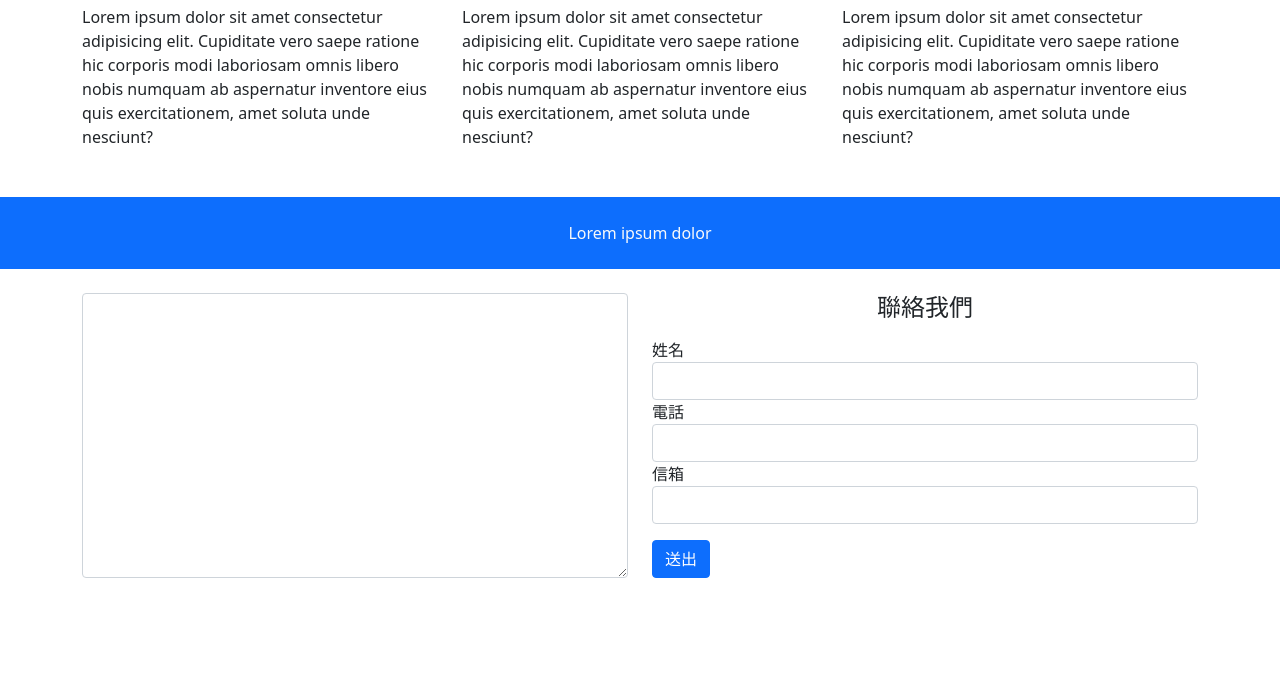
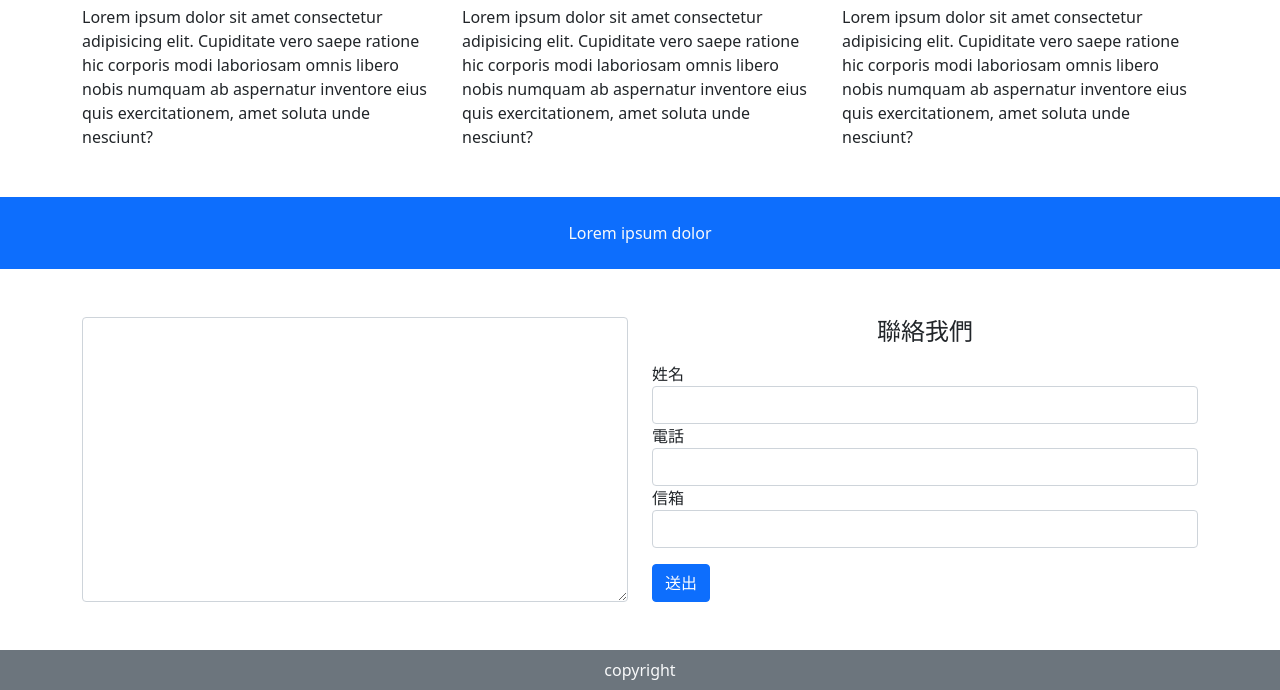
Before and after one commit to chennalhua/git-test, a plain HTML site: page index.html in a window 1280 px wide. Shown: the part 697-1387 px from the top of the page. Before the commit the page ends 1299 px from the top, so only its background shows below. Drawn offline with nearby package versions, Linux system fonts and the light colour scheme.

Commit message:
footer 完成

```diff
--- a/index.html
+++ b/index.html
@@ -62,7 +62,7 @@
         </div>
     </div>
     <!-- form -->
-    <div class="container py-4">
+    <div class="container py-5">
         <div class="row">
             <div class="col-lg-6">
                 <textarea name="chat" id="chat" class="form-control h-100"></textarea>
@@ -85,6 +85,10 @@
             </div>
         </div>
     </div>
+    <!-- footer -->
+    <footer class="bg-secondary py-2">
+        <p class="m-0 text-center text-center text-light">copyright</p>
+    </footer>
     <!-- JavaScript Bundle with Popper -->
     <script src="https://cdn.jsdelivr.net/npm/bootstrap@5.0.0/dist/js/bootstrap.bundle.min.js" integrity="sha384-p34f1UUtsS3wqzfto5wAAmdvj+osOnFyQFpp4Ua3gs/ZVWx6oOypYoCJhGGScy+8" crossorigin="anonymous"></script>
 </body>
```
